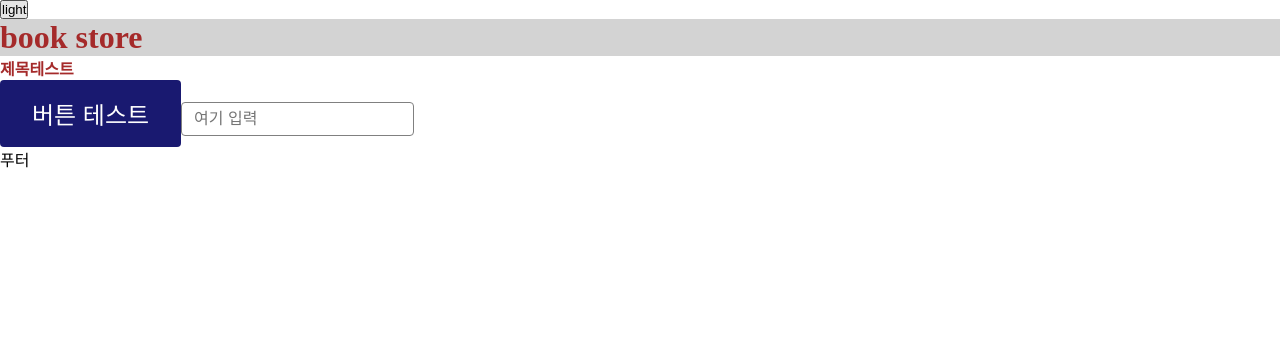
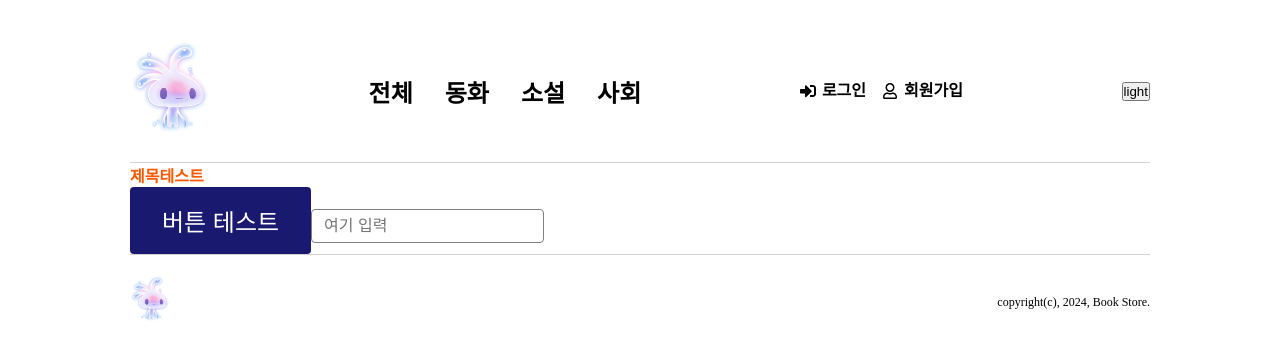
Before and after one commit to play3step/bookstore-clone-ts, a React (Create React App) app: page / in a window 1280 px wide. Shown: the top 358 px of the page. Built offline with nearby package versions, Linux system fonts and the light colour scheme.

Commit message:
style:헤더 푸터 디자인

```diff
--- a/package.json
+++ b/package.json
@@ -12,6 +12,7 @@
     "@types/react-dom": "^18.3.1",
     "react": "^18.3.1",
     "react-dom": "^18.3.1",
+    "react-icons": "^5.3.0",
     "react-scripts": "5.0.1",
     "styled-components": "^6.1.13",
     "typescript": "^4.9.5",
--- a/src/App.tsx
+++ b/src/App.tsx
@@ -1,13 +1,11 @@
 import Layout from "./components/layout/Layout";
 import Home from "./pages/Home";
-import ThemeSwitcher from "./components/header/ThemeSwitchar";
 
 import { BookStoreThemeProvider } from "./context/themeContext";
 
 function App() {
   return (
     <BookStoreThemeProvider>
-      <ThemeSwitcher />
       <Layout children={<Home />} />
     </BookStoreThemeProvider>
   );
--- a/src/components/common/Footer.tsx
+++ b/src/components/common/Footer.tsx
@@ -1,5 +1,39 @@
+import styled from "styled-components";
+import logo from "../../assets/12.webp";
+
 const Footer = () => {
-  return <div>푸터</div>;
+  return (
+    <FooterStyle>
+      <h1 className="logo">
+        <img src={logo} alt="로고" />
+      </h1>
+      <div className="copyright">
+        <p>copyright(c), 2024, Book Store.</p>
+      </div>
+    </FooterStyle>
+  );
 };
 
 export default Footer;
+
+const FooterStyle = styled.footer`
+  width: 100%;
+  margin: 0 auto;
+  max-width: ${({ theme }) => theme.layout.width.large};
+  border-top: 1px solid ${({ theme }) => theme.colors.background};
+  padding: 20px 0;
+  display: flex;
+  justify-content: space-between;
+  align-items: center;
+  .logo {
+    img {
+      width: 40px;
+    }
+  }
+  .copyright {
+    p {
+      font-size: 0.75rem;
+      color: ${({ theme }) => theme.colors.text};
+    }
+  }
+`;
--- a/src/components/common/Header.tsx
+++ b/src/components/common/Header.tsx
@@ -1,9 +1,65 @@
 import styled from "styled-components";
+import ThemeSwitcher from "../header/ThemeSwitchar";
+import logo from "../../assets/12.webp";
+import { FaSignInAlt, FaRegUser } from "react-icons/fa";
+
+const CATEGORY = [
+  {
+    id: null,
+    name: "전체",
+  },
+  {
+    id: 1,
+    name: "동화",
+  },
+  {
+    id: 2,
+    name: "소설",
+  },
+  {
+    id: 3,
+    name: "사회",
+  },
+];
 
 const Header = () => {
   return (
     <HeaderStyle>
-      <h1>book store</h1>
+      <h1 className="logo">
+        <img src={logo} alt="로고" />
+      </h1>
+      <nav className="category">
+        <ul>
+          {CATEGORY.map((item) => (
+            <li key={item.id}>
+              <a
+                href={
+                  item.id === null ? "/books" : `/books?category_id=${item.id}`
+                }
+              >
+                {item.name}
+              </a>
+            </li>
+          ))}
+        </ul>
+      </nav>
+      <nav className="auth">
+        <ul>
+          <li>
+            <a href="/login">
+              <FaSignInAlt />
+              로그인
+            </a>
+          </li>
+          <li>
+            <a href="/login">
+              <FaRegUser />
+              회원가입
+            </a>
+          </li>
+        </ul>
+      </nav>
+      <ThemeSwitcher />
     </HeaderStyle>
   );
 };
@@ -11,8 +67,59 @@
 export default Header;
 
 const HeaderStyle = styled.header`
-  background-color: ${({ theme }) => theme.colors.background};
-  h1 {
-    color: ${({ theme }) => theme.colors.primary};
+  width: 100%;
+  margin: 0 auto;
+  max-width: ${({ theme }) => theme.layout.width.large};
+
+  display: flex;
+  justify-content: space-between;
+  align-items: center;
+  padding: 20px 0;
+  border-bottom: 1px solid ${({ theme }) => theme.colors.background};
+
+  .logo {
+    img {
+      width: 80px;
+    }
+  }
+  .category {
+    ul {
+      display: flex;
+      gap: 32px;
+      list-style-type: none;
+    }
+    li {
+      a {
+        font-size: 1.5rem;
+        font-weight: 600;
+        text-decoration: none;
+        color: ${({ theme }) => theme.colors.text};
+        &:hover {
+          color: ${({ theme }) => theme.colors.primary};
+        }
+      }
+    }
+  }
+
+  .auth {
+    ul {
+      display: flex;
+      gap: 16px;
+      list-style-type: none;
+    }
+    li {
+      a {
+        font-size: 1rem;
+        font-weight: 600;
+        text-decoration: none;
+        display: flex;
+        align-items: center;
+        line-height: 1;
+
+        svg {
+          margin-right: 6px;
+        }
+      }
+    }
   }
 `;
--- a/src/components/layout/Layout.tsx
+++ b/src/components/layout/Layout.tsx
@@ -1,3 +1,4 @@
+import styled from "styled-components";
 import Footer from "../common/Footer";
 import Header from "../common/Header";
 
@@ -7,12 +8,19 @@
 
 const Layout = ({ children }: LayoutProps) => {
   return (
-    <>
+    <LayoutStyle>
       <Header />
       <div>{children}</div>
       <Footer />
-    </>
+    </LayoutStyle>
   );
 };
 
 export default Layout;
+
+const LayoutStyle = styled.main`
+  width: 100%;
+  margin: 0 auto;
+  max-width: ${({ theme }) => theme.layout.width.large};
+  padding: 20px 0;
+`;
--- a/src/style/theme.ts
+++ b/src/style/theme.ts
@@ -11,6 +11,7 @@
   | "text";
 export type ButtonSize = "large" | "medium" | "small";
 export type ButtonScheme = "primary" | "normal";
+export type LayoutWidth = "large" | "medium" | "small";
 
 interface theme {
   name: ThemeName;
@@ -39,14 +40,19 @@
   borderRadius: {
     default: string;
   };
+  layout: {
+    width: {
+      [key in LayoutWidth]: string;
+    };
+  };
 }
 
 export const light: theme = {
   name: "light",
   colors: {
-    primary: "brown",
+    primary: "#ff5800",
     background: "lightgray",
-    secondary: "blue",
+    secondary: "#5f5f5f",
     third: "green",
     border: "gray",
     text: "black",
@@ -89,6 +95,13 @@
   borderRadius: {
     default: "4px",
   },
+  layout: {
+    width: {
+      large: "1020px",
+      medium: "760px",
+      small: "320px",
+    },
+  },
 };
 
 export const dark: theme = {
```
Also changed, not shown: src/assets/12.webp (added), 1 other file (tests, documents, lock files or other folders).
